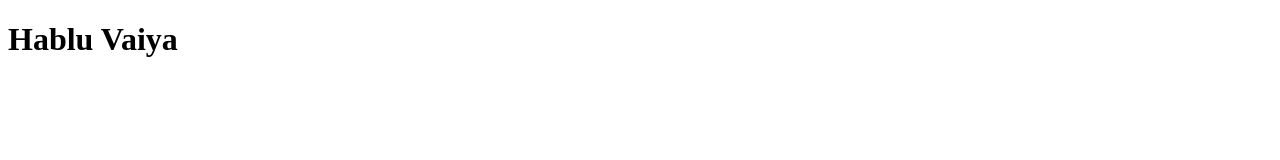
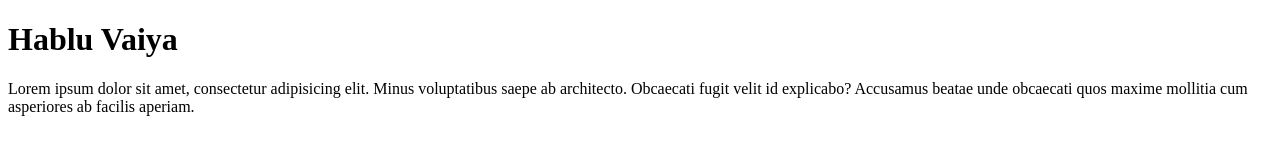
Before and after one commit to afifahmed22334-oss/project1, a plain HTML site: page index.html in a window 1280 px wide. Drawn offline with Linux system fonts and the light colour scheme.

Commit message:
Update index.html

```diff
--- a/index.html
+++ b/index.html
@@ -9,5 +9,6 @@
     <h1>
         Hablu Vaiya
     </h1>
+    <p>Lorem ipsum dolor sit amet, consectetur adipisicing elit. Minus voluptatibus saepe ab architecto. Obcaecati fugit velit id explicabo? Accusamus beatae unde obcaecati quos maxime mollitia cum asperiores ab facilis aperiam.</p>
 </body>
 </html>
```
